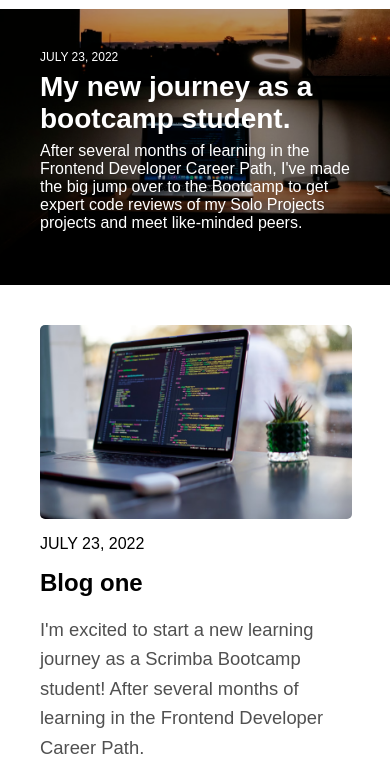
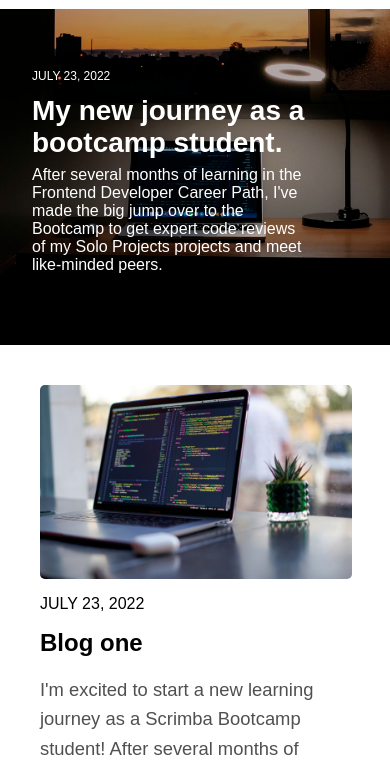
Before and after one commit to nitinmeria/blog-nm, a website: page src/index.html in a window 390 px wide. Shown: the part 65-834 px from the top of the page. Drawn offline with Linux system fonts and the light colour scheme; a web font is replaced by a local one.

Commit message:
hero banner responsive

```diff
--- a/src/css/style.css
+++ b/src/css/style.css
@@ -63,31 +63,42 @@ article{
 .hero-section{
     position: relative;
     color: #FFFFFF;
-
+    height: 21em;
+    background-image: url(../images/hero-post-img.png);
+    background-position: center;
+    background-repeat: no-repeat;
+    background-size: cover;
 }
-.hero-image{
+/* .hero-image{
     width: 100%;
     ;
     position: relative;
-}
+} */
 .hero-article{
     position: absolute;
-    top: 0.5%;
+    text-align: center;
+    top: 3em;
+    /* bottom: 1em; */
+    right: 5em;
+    left: 2em;
 }
 .hero-date{
     text-transform: uppercase;
     font-size: 0.75rem;
     font-weight: 100;
+    text-align: left;
 }
 .hero-article-title{
     font-size: 1.75rem;
     font-weight: bold;
     margin: 0.25em 0 0.25em 0;
+    text-align: left;
 }
 .hero-article-desc{
     font-size: 1rem;
     margin: 0;
     padding-bottom: 0.5em;
+    text-align: left;
 }
 .post-image{
     width: 100%;
--- a/src/index.html
+++ b/src/index.html
@@ -19,14 +19,14 @@
             </nav>
         </header>
         <main class="main">
-            <section class="hero-section">
-                <img class="hero-image" src="images/hero-post-img.png" alt="Laptop on a desk with a ring light next to it.">
-                <article class="hero-article">
-                    <span class="hero-date">July 23, 2022</span>
+            <div class="hero-section">
+                <!-- <img class="hero-image" src="images/hero-post-img.png" alt="Laptop on a desk with a ring light next to it."> -->
+                <div class="hero-article">
+                    <p class="hero-date">July 23, 2022</p>
                     <h1 class="hero-article-title">My new journey as a bootcamp student.</h1>
                     <p class="hero-article-desc">After several months of learning in the Frontend Developer Career Path, I've made the big jump over to the Bootcamp to get expert code reviews of my Solo Projects projects and meet like-minded peers.</p>
-                </article>
-            </section>
+                </div>
+            </div>
             <section class="post-section">
                 <article class="post-article">
                     <img class="post-image" src="images/article-post1.png" alt="Laptop on a desk with a ring light next to it.">
```
